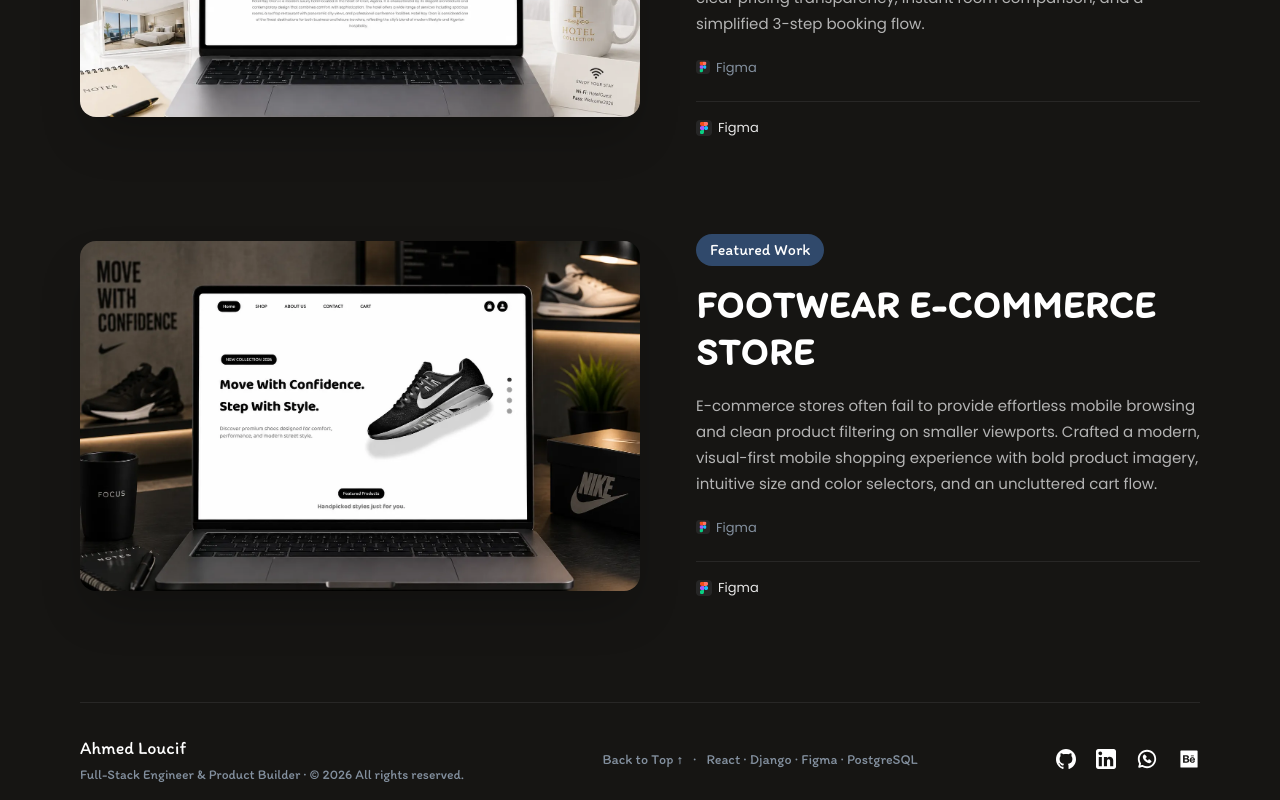
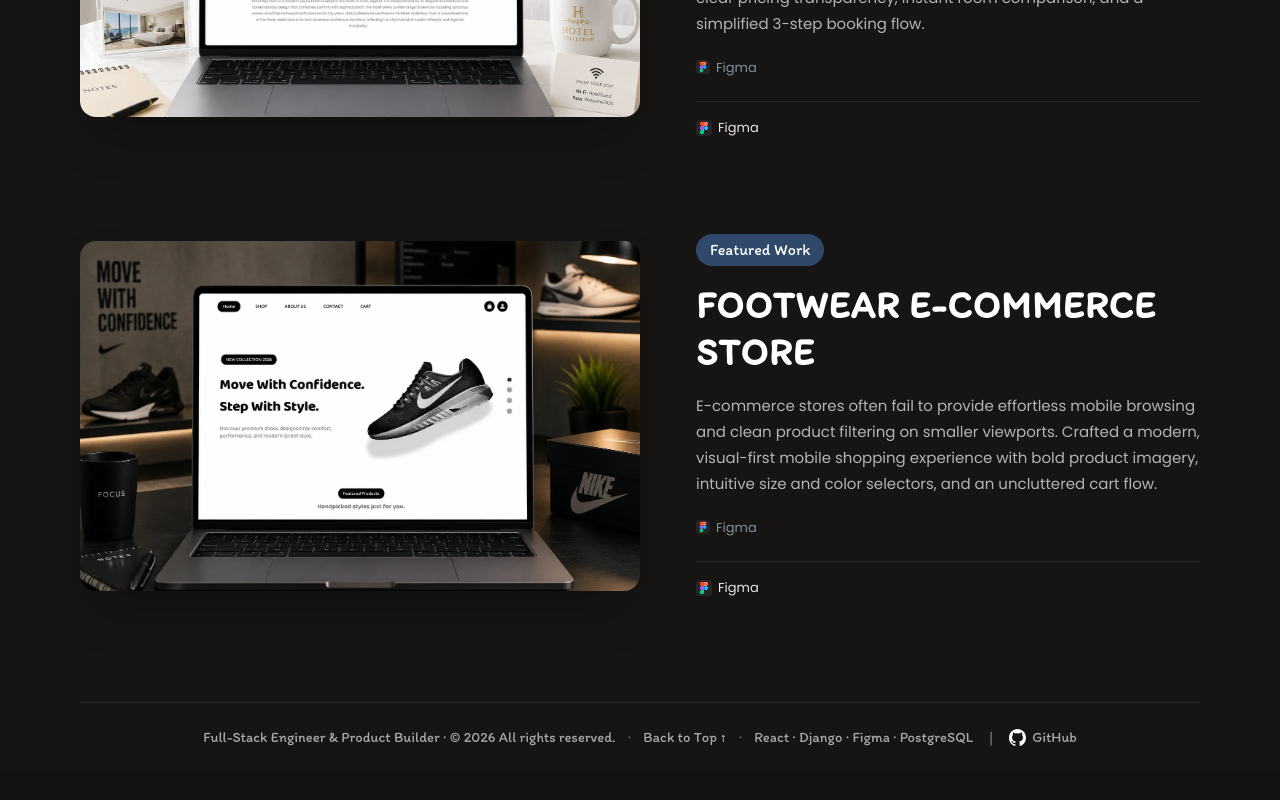
Before and after one commit to lo-ucif/lo__ucif-portfolio, a React (Vite) app: page /projects in a window 1280 px wide. Shown: the part 4888-5688 px from the top of the page. After the commit the page ends 5660 px from the top, so only its background shows below. Built offline with nearby package versions, Linux system fonts and the light colour scheme; a web font is replaced by a local one.

Commit message:
feat: add SiteFooter and TechStackSection components

```diff
--- a/src/components/layout/SiteFooter.tsx
+++ b/src/components/layout/SiteFooter.tsx
@@ -1,10 +1,4 @@
-import { motion } from "framer-motion";
-import {
-  GithubIcon,
-  LinkedinIcon,
-  WhatsAppIcon,
-  BehanceIcon,
-} from "../../constants/Icon";
+import { GithubIcon } from "../../constants/Icon";
 
 export function SiteFooter() {
   const scrollToTop = () => {
@@ -12,77 +6,29 @@ export function SiteFooter() {
   };
 
   return (
-    <footer className="w-full border-t border-white/[0.08] pt-8 pb-4 text-[#e1e1e1] font-['Itim']">
-      <div className="mx-auto flex w-full max-w-6xl flex-col items-center justify-between gap-5 lg:flex-row">
-        {/* Left: Name and Title in two lines */}
-        <div className="flex flex-col items-center lg:items-start text-center lg:text-left gap-0.5">
-          <span className="text-[18px] text-white">
-            Ahmed Loucif
-          </span>
-          <span className="text-[13.5px] text-[#8491A0] whitespace-nowrap">
-            Full-Stack Engineer & Product Builder · © 2026 All rights reserved.
-          </span>
-        </div>
-
-        {/* Center: Back to Top and Technologies in one line */}
-        <div className="flex items-center gap-2.5 whitespace-nowrap text-[14px] text-[#8491A0]">
+    <footer className="w-full border-t border-white/[0.08] py-6 font-['Itim']">
+      <div className="mx-auto flex w-full max-w-7xl flex-wrap items-center justify-center gap-x-3 gap-y-2 text-center text-[13.5px] sm:text-[14.5px] text-[#A9A9A9]">
+        <span>Full-Stack Engineer &amp; Product Builder · © 2026 All rights reserved.</span>
+        <span className="text-[#A9A9A9]/60">·</span>
         <button
           onClick={scrollToTop}
-            className="text-[#8491A0] hover:text-white transition-colors duration-200 cursor-pointer"
+          className="text-[#A9A9A9] hover:text-white transition-colors duration-200 cursor-pointer"
         >
           Back to Top ↑
         </button>
-          <span>·</span>
+        <span className="text-[#A9A9A9]/60">·</span>
         <span>React · Django · Figma · PostgreSQL</span>
-        </div>
-
-        {/* Right: Social Profiles */}
-        <div className="flex items-center gap-5 text-white">
-          <motion.a
+        <span className="text-[#A9A9A9]/60 mx-1">|</span>
+        <a
           href="https://github.com/lo-ucif"
           target="_blank"
           rel="noopener noreferrer"
           aria-label="GitHub Profile"
-            className="text-white hover:text-[#5197ff] transition-colors duration-200"
-            whileHover={{ scale: 1.1 }}
-            whileTap={{ scale: 0.95 }}
+          className="inline-flex items-center gap-1.5 text-[#A9A9A9] hover:text-white transition-colors duration-200"
         >
-            <GithubIcon width={20} height={20} />
-          </motion.a>
-          <motion.a
-            href="https://www.linkedin.com/in/ahmed-loucif-757854342"
-            target="_blank"
-            rel="noopener noreferrer"
-            aria-label="LinkedIn Profile"
-            className="text-white hover:text-[#5197ff] transition-colors duration-200"
-            whileHover={{ scale: 1.1 }}
-            whileTap={{ scale: 0.95 }}
-          >
-            <LinkedinIcon width={20} height={20} />
-          </motion.a>
-          <motion.a
-            href="https://wa.me/213676244189"
-            target="_blank"
-            rel="noopener noreferrer"
-            aria-label="WhatsApp"
-            className="text-white hover:text-[#5197ff] transition-colors duration-200"
-            whileHover={{ scale: 1.1 }}
-            whileTap={{ scale: 0.95 }}
-          >
-            <WhatsAppIcon width={22} height={22} />
-          </motion.a>
-          <motion.a
-            href="https://www.behance.net/tamerloucif"
-            target="_blank"
-            rel="noopener noreferrer"
-            aria-label="Behance Profile"
-            className="text-white hover:text-[#5197ff] transition-colors duration-200"
-            whileHover={{ scale: 1.1 }}
-            whileTap={{ scale: 0.95 }}
-          >
-            <BehanceIcon width={22} height={22} />
-          </motion.a>
-        </div>
+          <GithubIcon width={17} height={17} />
+          <span>GitHub</span>
+        </a>
       </div>
     </footer>
   );
--- a/src/features/skills/components/TechStackSection.tsx
+++ b/src/features/skills/components/TechStackSection.tsx
@@ -13,7 +13,7 @@ export function TechStackSection() {
       className="flex w-full flex-col items-center gap-7.5 text-center"
     >
       <motion.h2
-        className="font-['Itim'] text-[36px] text-[#5197ff]"
+        className="font-['Itim'] text-[36px] text-white"
         initial={{ opacity: 0, y: 20 }}
         whileInView={{ opacity: 1, y: 0 }}
         viewport={{ once: true, amount: 0.2 }}
```
Lines whose indentation alone changed are shown as unchanged.
